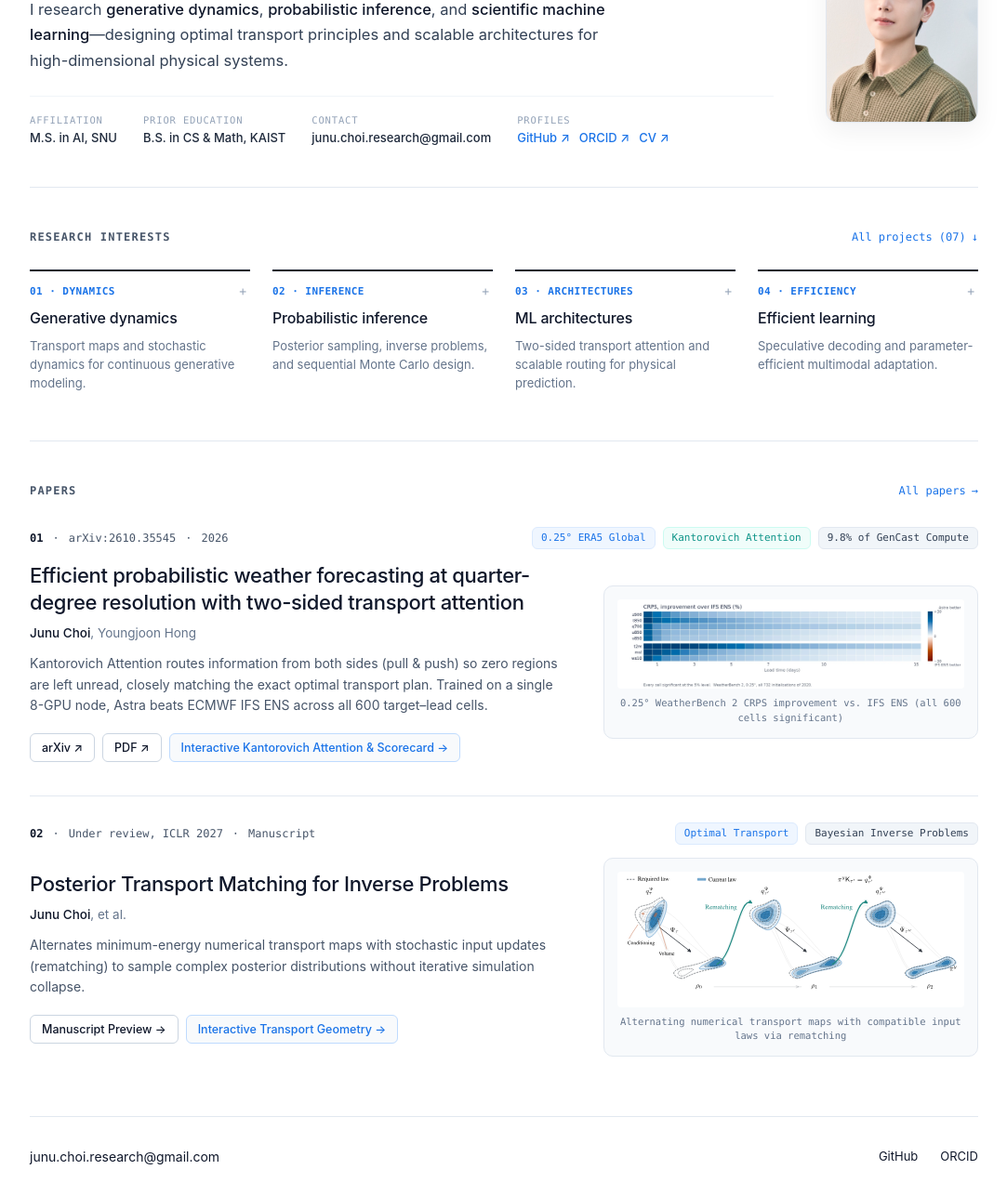
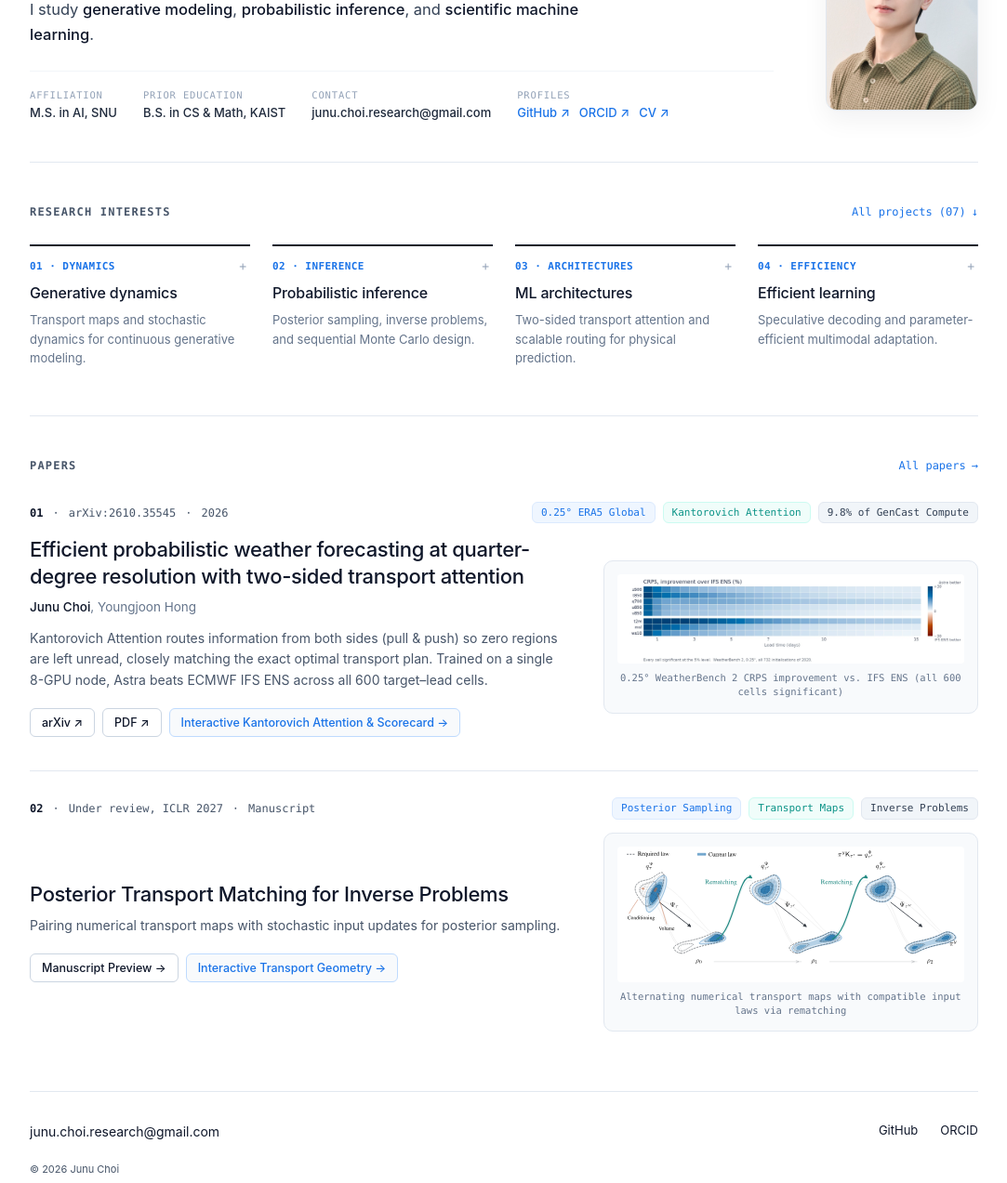
Before and after one commit to Junu-Choi/Junu-Choi.github.io, an Astro site: page / in a window 1280 px wide. Shown: the part 213-1486 px from the top of the page at 93% size, without its empty margins (98-1181 px from the left). Built offline with nearby package versions, Linux system fonts and the light colour scheme; Astro itself is replaced by a stand-in of ours; a web font is replaced by a local one.

Commit message:
Fix PTM badges and description to match manuscript metadata

```diff
--- a/src/components/PublicationPreview.astro
+++ b/src/components/PublicationPreview.astro
@@ -11,8 +11,9 @@ import { ptmManuscript } from "../data/manuscripts";
       <span>Manuscript preview</span>
     </div>
     <div class="preview-badges">
-      <span class="preview-badge blue">Optimal Transport</span>
-      <span class="preview-badge">Bayesian Inverse Problems</span>
+      <span class="preview-badge blue">Posterior Sampling</span>
+      <span class="preview-badge teal">Transport Maps</span>
+      <span class="preview-badge">Inverse Problems</span>
     </div>
   </div>
   <div class="publication-banner">
--- a/src/pages/index.astro
+++ b/src/pages/index.astro
@@ -16,7 +16,7 @@ const hasSelectedPapers = papers.some((p) => p.selected);
         <p class="identity-eyebrow">Seoul National University · Master’s Student in AI</p>
         <h1 id="hero-title">{site.name}</h1>
         <p class="identity-description">
-          I research <strong>generative dynamics</strong>, <strong>probabilistic inference</strong>, and <strong>scientific machine learning</strong>—designing optimal transport principles and scalable architectures for high-dimensional physical systems.
+          I study <strong>generative modeling</strong>, <strong>probabilistic inference</strong>, and <strong>scientific machine learning</strong>.
         </p>
         <div class="meta-strip">
           <div class="meta-item">
@@ -104,8 +104,9 @@ const hasSelectedPapers = papers.some((p) => p.selected);
               <span>Manuscript</span>
             </div>
             <div class="metric-badges">
-              <span class="badge blue">Optimal Transport</span>
-              <span class="badge">Bayesian Inverse Problems</span>
+              <span class="badge blue">Posterior Sampling</span>
+              <span class="badge teal">Transport Maps</span>
+              <span class="badge">Inverse Problems</span>
             </div>
           </div>
           <div class="paper-body">
@@ -113,9 +114,8 @@ const hasSelectedPapers = papers.some((p) => p.selected);
               <h3 class="paper-title">
                 <a href={ptmManuscript.href}>{ptmManuscript.title}</a>
               </h3>
-              <p class="paper-authors"><strong>Junu Choi</strong>, et al.</p>
               <p class="paper-desc">
-                Alternates minimum-energy numerical transport maps with stochastic input updates (rematching) to sample complex posterior distributions without iterative simulation collapse.
+                {ptmManuscript.description}
               </p>
               <div class="paper-links">
                 <a class="btn-chip" href={ptmManuscript.href}>Manuscript Preview <span aria-hidden="true">→</span></a>
```
